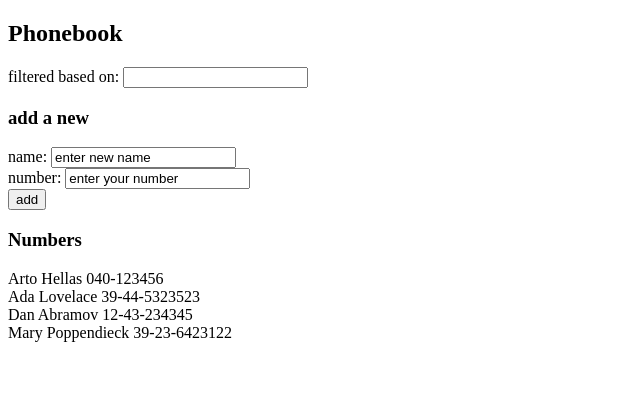
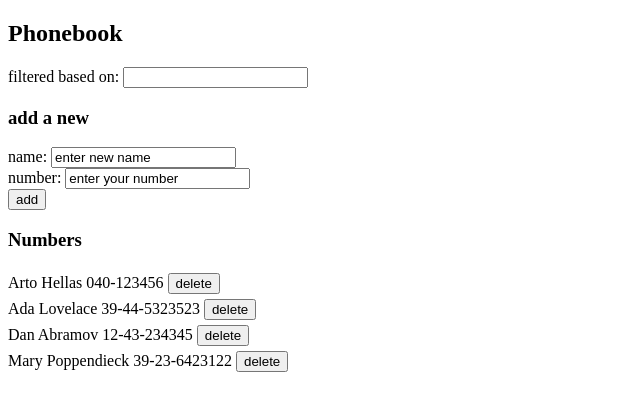
Before and after one commit to rchm4tPS/fullstack-helsinki, a React (Vite) app in the folder part2/phonebook/: page / in a window 1280 px wide. Shown: the top 410 px of the page, without its empty margins (0-640 px from the left). Built offline with nearby package versions, Linux system fonts and the light colour scheme; data requests are answered from the project's data file.

Commit message:
Finishes exercise 2.12 until 2.15

```diff
--- a/part2/phonebook/src/App.css
+++ b/part2/phonebook/src/App.css
@@ -1,3 +1,13 @@
 .name {
-    margin: 0;
+    margin: 4px 0;
+    display: inline-block;
 }
+
+.btn-delete:hover {
+    background-color: blue;
+    color: white;
+}
+
+span.space::before {
+    content: "   ";
+}
--- a/part2/phonebook/src/App.jsx
+++ b/part2/phonebook/src/App.jsx
@@ -1,5 +1,5 @@
 import { useState, useEffect } from 'react'
-import axios from 'axios'
+import phonebookServices from './services/phonebook.js'
 
 import Filter from './components/Filter'
 import PersonForm from './components/PersonForm'
@@ -13,8 +13,7 @@ const App = () => {
   const [newNumber, setNewNumber] = useState('enter your number')
 
   useEffect(() => {
-    axios.get('http://localhost:3001/persons')
-      .then(response => response.data)
+    phonebookServices.getAllPersons()
       .then(data => setPersons(data))
   }, [])
 
@@ -23,23 +22,6 @@ const App = () => {
       .filter(person =>
         person.name.toLowerCase().includes(filter.toLowerCase())
       )
-
-
-  const handleNewData = (event) => {
-    event.preventDefault()
-
-    if (!persons.some(person => person.name === newName)) {
-      setPersons(persons.concat({
-        id: persons.at(persons.length - 1)?.id + 1 || 1,
-        name: newName,
-        number: newNumber
-      }))
-      setNewName('')
-      setNewNumber('')
-    } else {
-      alert(`${newName} is already added to phonebook`)
-    }
-  }
 
   const handleFilterTyping = (event) => {
     setFilter(event.target.value)
@@ -51,6 +33,58 @@ const App = () => {
 
   const handleNumberTyping = (event) => {
     setNewNumber(event.target.value)
+  }
+
+  const handleNewData = (event) => {
+    event.preventDefault()
+
+    if (!persons.some(person => person.name.toLowerCase() === newName.toLowerCase())) {
+      const newPersonObj = {
+        name: newName,
+        number: newNumber
+      }
+
+      phonebookServices.createNewPerson(newPersonObj)
+        .then(resData => setPersons(persons.concat(resData)))
+
+      setNewName('')
+      setNewNumber('')
+    }
+    // New number for the already existing user with same name
+    // will replace that user's number (PUT) if user confirm this act
+    else {
+      const isUpdateNumber = window.confirm(`${newName} is already added to phonebook. Replace the old number with a new one?`)
+
+      if (isUpdateNumber) {
+        const newDataToUpdate = {
+          ...persons.find(person => person.name.toLowerCase() === newName.toLowerCase()),
+          number: newNumber
+        }
+
+        phonebookServices.updateExistingPerson(newDataToUpdate)
+          .then(updatedData => {
+            setPersons(old => old.map(
+              person => person.id === updatedData.id ? updatedData : person
+            ))
+          }
+        ).catch(err => {
+          console.error("Failed to update", err)
+        })
+      }
+    }
+  }
+
+  const handleDeleteOnePerson = (event) => {
+    const deletedId = event.target.dataset.id
+    const deletionConfirmation = window.confirm(
+      `Delete ${persons.find(person => person.id === deletedId).name}`
+    )
+
+    deletionConfirmation && phonebookServices
+      .deletePerson(deletedId)
+      .then(deletedData => setPersons(
+        persons.filter(person => person.id !== deletedData.id)
+      ))
   }
 
   return (
@@ -70,7 +104,10 @@ const App = () => {
 
       <h3>Numbers</h3>
       {persons.length > 0
-        ? <Persons getPersons={filteredNames} />
+        ? <Persons
+            getPersons={filteredNames}
+            onClickDeleteBtn={handleDeleteOnePerson}
+          />
         : "No numbers here. Try add some new numbers . . ."
       }
     </div>
--- a/part2/phonebook/src/components/Persons.jsx
+++ b/part2/phonebook/src/components/Persons.jsx
@@ -1,10 +1,19 @@
-const Persons = ({getPersons}) => {
-    const persons = getPersons()
-
-    const renderedNames = persons.map(person => (
-        <p key={person.id} className='name'>
-          {person.name} {person.number}
-        </p>
+const Persons = ({getPersons, onClickDeleteBtn}) => {
+    const renderedNames = getPersons().map(person => (
+        <div key={person.id} className="person-line">
+          <p className='name'>
+            {person.name} {person.number}
+          </p>
+          <span className="space"></span>
+          <button
+            type="button"
+            data-id={person.id}
+            className="btn-delete"
+            onClick={onClickDeleteBtn}
+          >
+            delete
+          </button>
+        </div>
       ))
 
     if (renderedNames.length > 0) return (renderedNames)
--- /dev/null
+++ b/part2/phonebook/src/services/phonebook.js
@@ -0,0 +1,36 @@
+import axios from 'axios'
+const baseUrl = 'http://localhost:3001/persons'
+
+const getAllPersons = async () => {
+    const response = await axios.get(baseUrl)
+    return response.data
+}
+
+const createNewPerson = async (newPerson) => {
+    try {
+        const response = await axios.post(baseUrl, newPerson)
+        return response.data
+    } catch (err) {
+        console.error(err)
+    }
+}
+
+const updateExistingPerson = async (updatedPerson) => {
+    try {
+        const response = await axios.put(`${baseUrl}/${updatedPerson.id}`, updatedPerson)
+        return response.data
+    } catch (err) {
+        console.error(err)
+    }
+}
+
+const deletePerson = async (id) => {
+    try {
+        const response = await axios.delete(`${baseUrl}/${id}`)
+        return response.data
+    } catch (err) {
+        console.error(err)
+    }
+}
+
+export default { getAllPersons, createNewPerson, updateExistingPerson, deletePerson }
```
